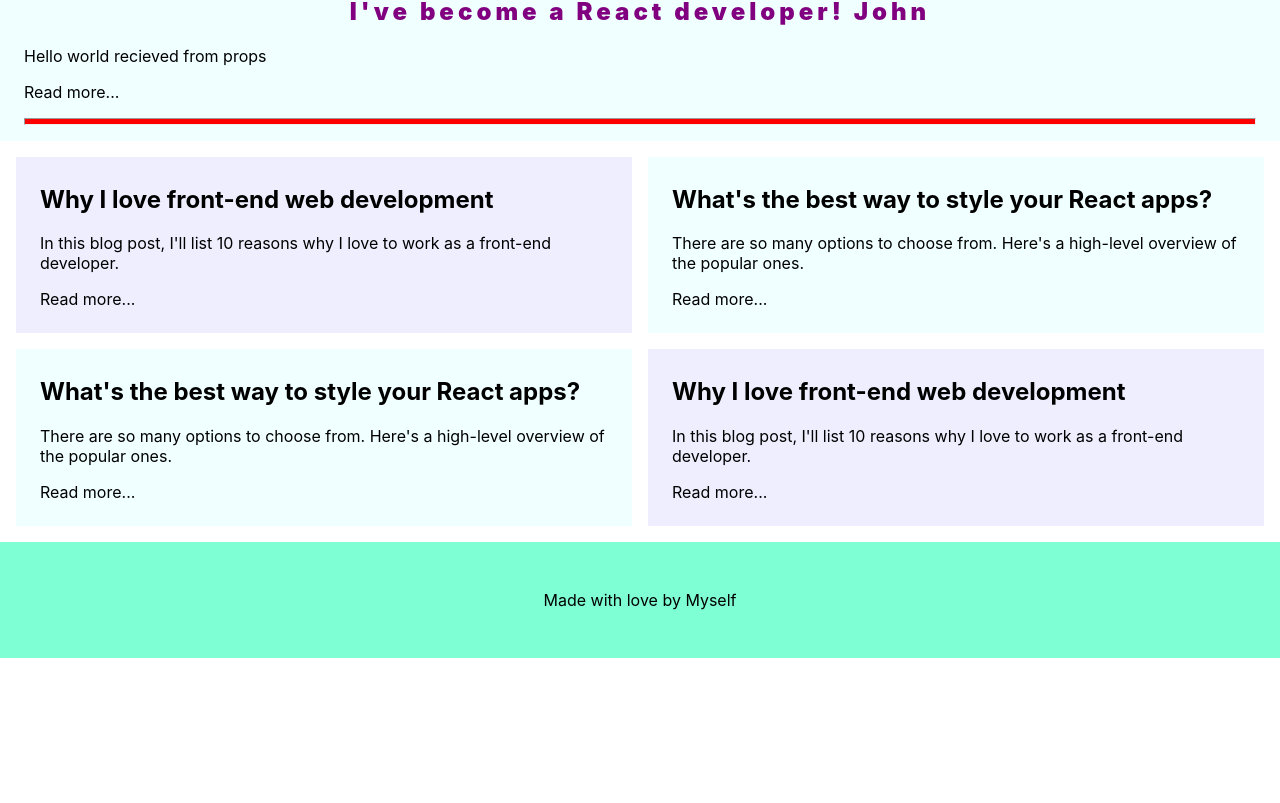
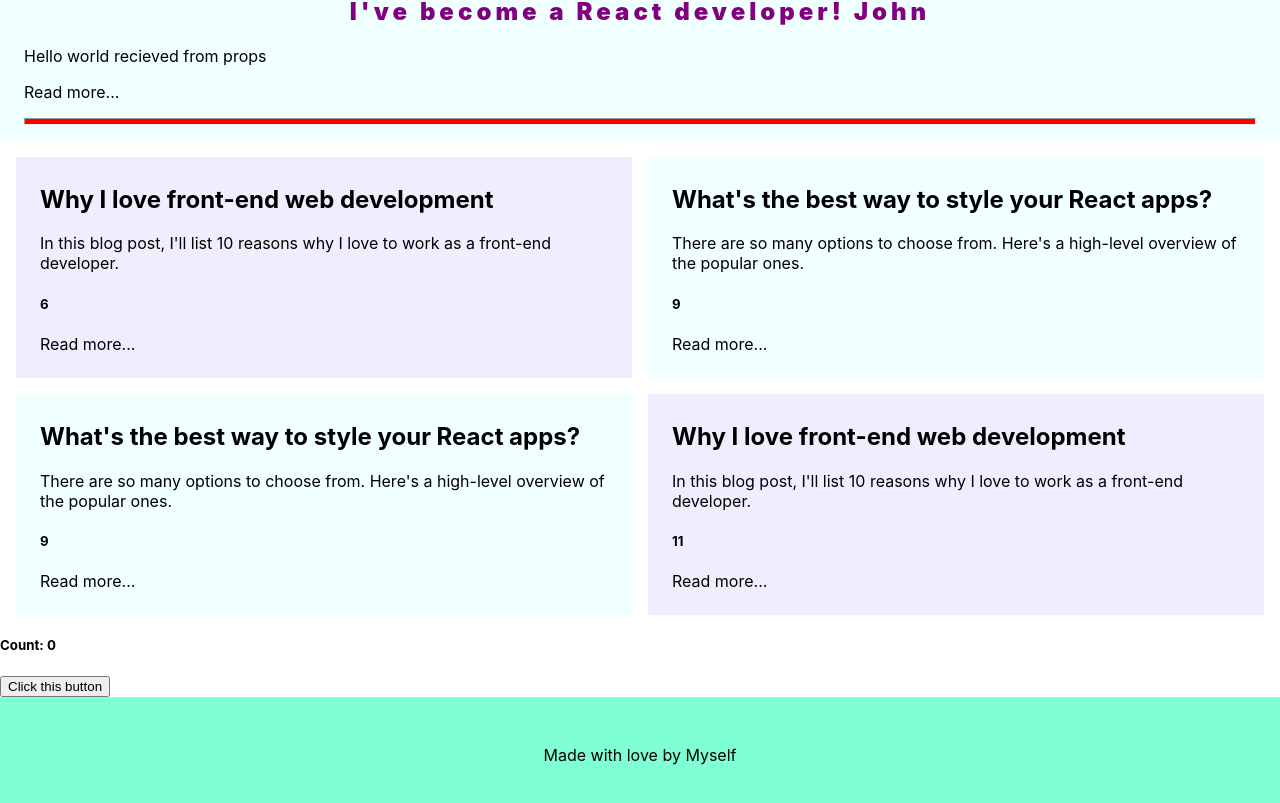
Before and after one commit to ahmedaryf/meta-react-lesson, a React (Create React App) app: page / in a window 1280 px wide. Shown: the part 523-1326 px from the top of the page. Before the commit the page ends 1181 px from the top, so only its background shows below. Built offline with nearby package versions, Linux system fonts and the light colour scheme.

Commit message:
used useState in component

```diff
--- a/src/App.js
+++ b/src/App.js
@@ -1,6 +1,7 @@
 // import logo from './logo.svg';
-import React from 'react';
+import React, {useState} from 'react';
 import './App.css';
+import Btn from './components/Btns';
 import Footer from './components/Footer';
 import Intro1 from './components/Intro1';
 import Nav from './components/nav';
@@ -9,6 +10,10 @@ import Intro from './Intro';
 
 
 function App() {
+  const [count, setCount] = useState(0);
+  function handleClick(){
+    setCount(count + 1);
+  }
   return (
     <div>
       <div><Nav /></div>
@@ -23,6 +28,11 @@ function App() {
 
       <div><Intro color="#eeeeff" compHeading="Why I love front-end web development" compText="In this blog post, I'll list 10 reasons why I love to work as a front-end developer." /></div>
 </div>
+  <div>
+    <h5>Count: {count}</h5>
+    <Btn onClick={handleClick} lable="Click this button"/>
+  </div>
+
       <div><Footer /></div>
 
 
--- a/src/Intro.js
+++ b/src/Intro.js
@@ -1,4 +1,4 @@
-function Intro(props) {
+const Intro = (props) => {
     const stl = {
         backgroundColor: props.color
     }
@@ -7,6 +7,7 @@ function Intro(props) {
             <h2>{props.compHeading}</h2>
             <div>
                 <p>{props.compText}</p>
+                <h5>{Math.floor(Math.random() * 10) + 2}</h5>
                 <p className="link">Read more...</p>
             </div>
         </div>
--- /dev/null
+++ b/src/components/Btns.js
@@ -0,0 +1,10 @@
+function Btn(props) {
+
+    return (
+        <div>
+            <button onClick={props.onClick}>{props.lable}</button>
+        </div>
+     );
+}
+
+export default Btn;
--- a/src/components/Intro1.js
+++ b/src/components/Intro1.js
@@ -1,4 +1,4 @@
-function Intro1(props) {
+const Intro1 = (props) => {
     const color1 = {
         color: props.textColor,
         fontWeight: 900,
```
